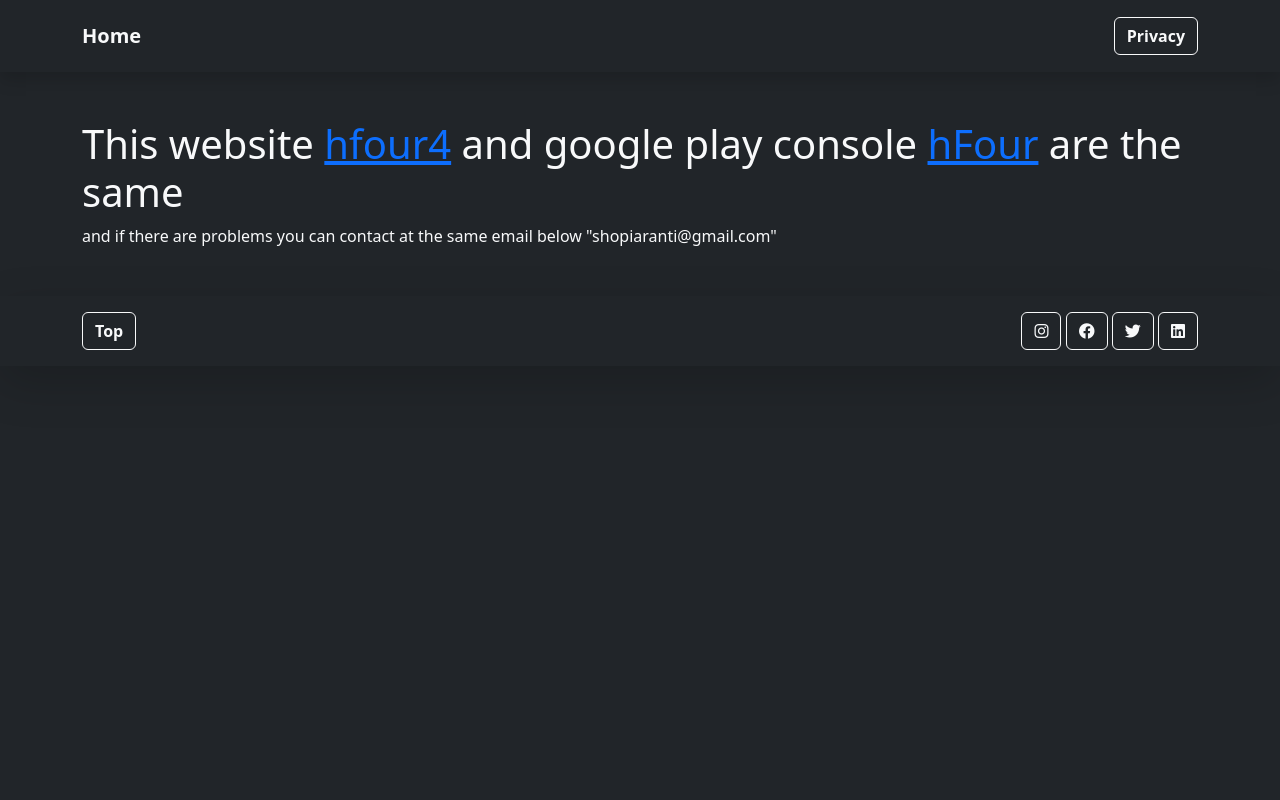
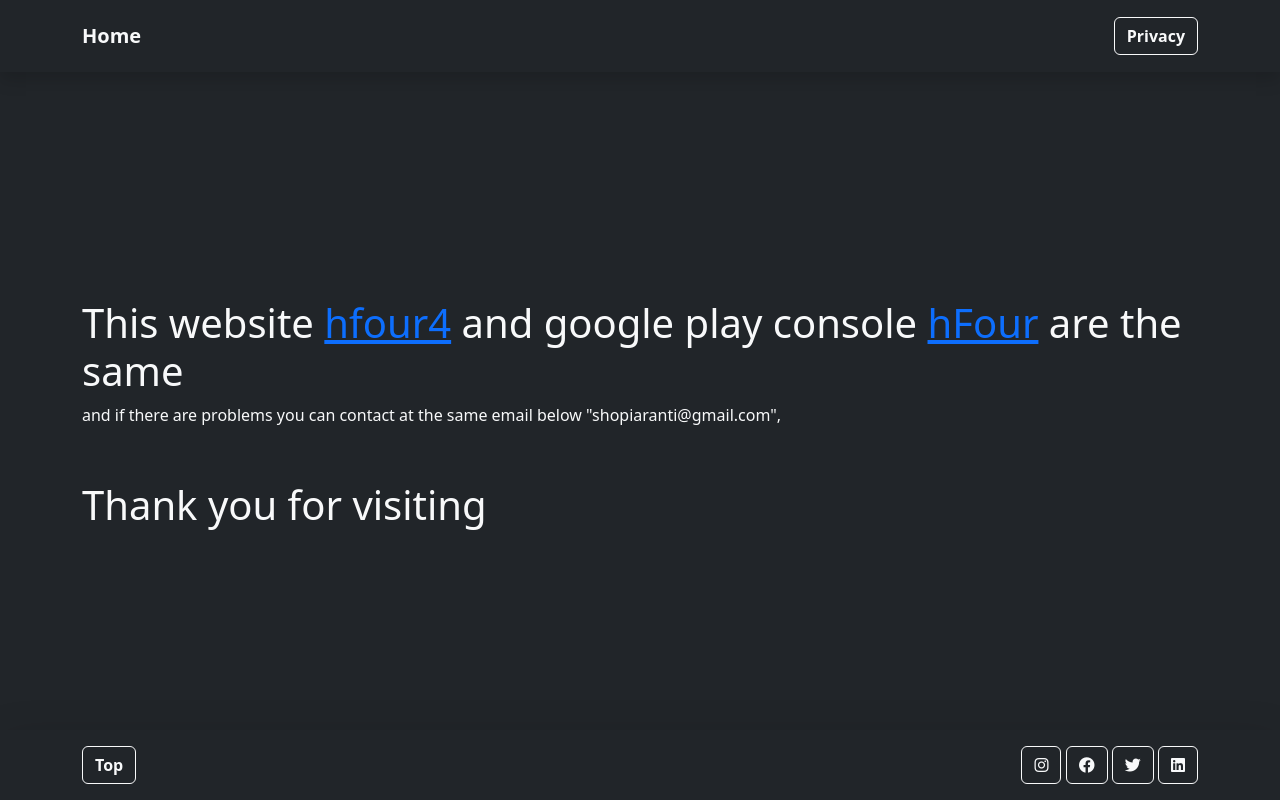
Before and after one commit to hfour4/hfour4.github.io, a plain HTML site: page index.html in a window 1280 px wide. Drawn offline with nearby package versions, Linux system fonts and the light colour scheme.

Commit message:
update "<br><br><br>"

```diff
--- a/index.html
+++ b/index.html
@@ -14,7 +14,19 @@
   integrity="sha512-xh6O/CkQoPOWDdYTDqeRdPCVd1SpvCA9XXcUnZS2FmJNp1coAFzvtCN9BmamE+4aHK8yyUHUSCcJHgXloTyT2A=="
   crossorigin="anonymous" referrerpolicy="no-referrer" />
 
+<style>
+  .min {
+      display: flex;
+      flex-direction: column;
+      min-height: 100vh;
+      justify-content: space-between;
+  }
+</style>
+
 <body style="user-select: none;" class="bg-dark" >
+
+<div class="min">
+  <div class="div">
 
   <nav class="navbar shadow p-3">
     <div class="container">
@@ -29,7 +41,7 @@
 
   <div class="container mt-5">
     <h1 class="text-light">This website <a href="https://hfour4.github.io/">hfour4</a> and google play console <a href="https://play.google.com/store/apps/dev?id=7791050702071545503">hFour</a> are the same</h1>
-    <p class="text-light">and if there are problems you can contact at the same email below "shopiaranti@gmail.com"</p>
+    <p class="text-light">and if there are problems you can contact at the same email below "shopiaranti@gmail.com", <br><br><br> <span class="fs-1" >Thank you for visiting</span></p>
   </div>
   <!-- <div class="container mt-5">
 
@@ -76,9 +88,6 @@
 
   </div> -->
 
-  <div class="container mt-5">
-  </div>
-
   <nav class="navbar shadow-lg p-3">
     <div class="container">
       <a href='#top' class="btn fw-bold btn-outline-light">Top</a>
@@ -92,6 +101,9 @@
     </div>
   </nav>
 
+  </div>
+</div>
+
 </body>
 
 </html>
```
